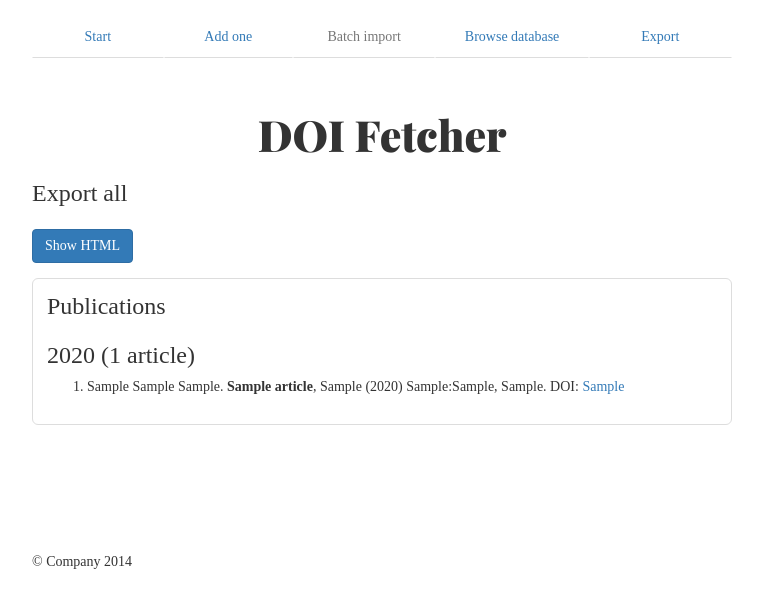
After one commit to juusokorhonen/doifetcher, a Flask app: page /export/all in a window 1280 px wide. The commit adds this page. Shown: the top 608 px of the page, without its empty margins (258-1021 px from the left). Run offline with Flask 2, Linux system fonts and the light colour scheme; tables that the repository leaves empty hold one stand-in row (values such as "Sample post"); some libraries are stand-ins or nearby versions; some web fonts are replaced.

Commit message:
Preliminary export function done.

```diff
--- a/doifetcher/__init__.py
+++ b/doifetcher/__init__.py
@@ -6,6 +6,7 @@ from flask_appconfig import AppConfig
 from flask_wtf.csrf import CsrfProtect
 from jinja2 import TemplateNotFound
 from doifetcher.forms import AddArticleForm
+from datetime import datetime
 import json
 import pprint
 
@@ -46,7 +47,7 @@ def create_app(config=None, configfile=None):
     # Development-specific functions
     if (app.debug):
         from doifetcher.model import populate_example_data
-        populate_example_data(app,db)
+        #populate_example_data(app,db)
     # Testing-specifig functions
     if (app.config.get('TESTING')):
         pass
--- a/doifetcher/export/__init__.py
+++ b/doifetcher/export/__init__.py
@@ -3,12 +3,34 @@ from __future__ import (absolute_import, division, print_function, unicode_liter
 from flask import Flask, Blueprint, current_app, request, render_template, redirect, flash, url_for, abort
 from jinja2 import TemplateNotFound
 from flask_bootstrap import Bootstrap
+from doifetcher.model import Article, Author, Journal
 
 export = Blueprint(u'export', __name__, template_folder='templates', static_folder='static', static_url_path='/static/export')
 
+def request_wants_json():
+    best = request.accept_mimetypes.best_match(['application/json', 'text/html'])
+    return (best == 'application/json') and (request.accept_mimetypes[best] > request.accept_mimetypes['text/html'])
+
 @export.route('/export', methods=['GET'])
-def export_data():
+def export_welcome():
     try:
         return render_template('export.html')
     except TemplateNotFound:
         abort(404)
+
+@export.route('/export/all', methods=['GET'])
+def export_all():
+    # We put all the data in the list "articles" and give it out to the template
+    articles = Article.query.order_by(Article.pub_date).all()
+    #for article in articles:
+    #    print(article.title.encode('utf-8'))
+    #    for author in article.authors:
+    #        print(author.last.encode('utf-8'))
+    try:
+        if (request_wants_json()):
+            return jsonify(articles)
+        else:
+            listhtml = render_template('list_ordered_by_year.html', articles=articles)
+            return render_template('export_all.html', listhtml=listhtml)
+    except TemplateNotFound:
+        abort(404)
--- /dev/null
+++ b/doifetcher/export/templates/export_all.html
@@ -0,0 +1,36 @@
+{% extends "base.html" %}
+
+{% block contentbody %}
+	<h2>Export all</h2>
+
+	{% if listhtml %}
+		<p><a href="#" role="button" class="btn btn-primary" data-toggle="modal" data-target="#htmldataModal">Show HTML</a></p>
+
+		<div style="border-radius: 6px; -webkit-border-radius: 6px; -moz-border-radius: 6px; border-collapse: separate; border: solid #ddd 1px; padding: 1em; height: 100%; overflow: auto;">
+			{{ listhtml|safe }}
+		</div>
+	{% else %}
+		No data found!
+	{% endif %}
+
+	<div class="modal fade" id="htmldataModal" tabindes="-1" role="dialog" aria-labelledby="htmldataModalLabel" aria-hidden="true">
+		<div class="modal-dialog">
+			<div class="modal-content">
+				<div class="modal-header">
+					<button type="button" class="close" data-dismiss="modal"><span aria-hidden="true">&times;</span><span class="sr-only">Close</span></button>
+					<h4 class="modal-title" id="htmldataModelLabel">HTML Source Code</h4>
+				</div>
+				<div class="modal-body">
+					<pre class="pre-scrollable small"><code class="html">{{ listhtml }}</code></pre>
+				</div>
+				<div class="modal-footer">
+					<button type="button" class="btn btn-default" data-dismiss="modal">Close</button>
+				</div>
+			</div>
+		</div>
+	</div>
+
+{% endblock %}
+
+{% block marketing %}
+{% endblock %}
--- /dev/null
+++ b/doifetcher/export/templates/list_ordered_by_year.html
@@ -0,0 +1,17 @@
+<h2>Publications</h2>
+
+{% set counter = 0 %}
+{% for year in articles|groupby('pub_date.year')|reverse %}
+<h3 class="accordion">{{ year.grouper }} ({{ year.list|count }} {% if year.list|count == 1 %}article{% else %}articles{% endif %})</h3>
+<ol class="accordion">
+	{% for article in year.list %}
+	<li value="{{ counter + loop.index }}"><p>
+		{% for author in article.authors %}{{ author.first }} {% if author.middle %}{{ author.middle }} {% endif %}{{ author.last }}{% if loop.last %}. {% else %}, {% endif %}{% endfor %}
+		<strong>{{ article.title }}</strong>,
+		{% if article.journal.abbreviation %}{{ article.journal.abbreviation }}{% else %}{{ article.journal.name }}{% endif %} ({{ article.pub_date.year }}) {{ article.volume }}{% if article.issue %}:{{ article.issue }}{% endif %}, {{ article.pages }}.
+		{% if article.doi %}DOI:&nbsp;<a href="http://dx.doi.org/{{ article.doi }}">{{ article.doi }}</a>{% endif %}
+	</p></li>
+	{% endfor %}
+	{% set counter = counter + year|length %}
+</ol>
+{% endfor %}
--- a/doifetcher/forms.py
+++ b/doifetcher/forms.py
@@ -34,6 +34,7 @@ class AddArticleForm(Form):
     journal_field = FormField(JournalForm)
     title_field = StringField(u"Title", validators=[Required()])
     volume_field = StringField(u"Volume", validators=[Optional()])
+    issue_field = StringField(u"Issue", validators=[Optional()])
     pages_field = StringField(u"Pages", validators=[Optional()])
     #year_field = StringField(u"Year", validators=[Required()])
     date_field = FormField(DateForm)
--- a/doifetcher/model/__init__.py
+++ b/doifetcher/model/__init__.py
@@ -82,10 +82,11 @@ class Article(db.Model):
     id = db.Column(db.Integer, primary_key=True)
     doi = db.Column(db.String(4096))
     title = db.Column(db.String(4096))
-    journal_id = db.Column(db.Integer, db.ForeignKey('journal.id'))
+    journal_id = db.Column(db.Integer, db.ForeignKey('journals.id'))
     journal = db.relationship('Journal',
             backref=db.backref('articles', lazy='dynamic'))
     volume = db.Column(db.String(4096))
+    issue = db.Column(db.String(4096))
     pages = db.Column(db.String(4096))
     pub_date = db.Column(db.DateTime)
     add_date = db.Column(db.DateTime)
@@ -104,6 +105,9 @@ class Article(db.Model):
         return '<Article %r>' % self.doi
 
 class Journal(db.Model):
+    """Represents a (scientific) journal, which has a name and an optional abbreviation."""
+    __tablename__ = "journals"
+
     id = db.Column(db.Integer, primary_key=True)
     name = db.Column(db.String(4096))
     abbreviation = db.Column(db.String(4096))
--- a/doifetcher/simple/templates/save.html
+++ b/doifetcher/simple/templates/save.html
@@ -16,6 +16,10 @@
 				{% endif %}
 				</dd>
 			<dt>Journal</dt><dd>{{ article.journal.name|sn }} {% if article.journal.abbreviation and article.journal.abbreviation != article.journal.name %}({{ article.journal.abbreviation }}){% endif %}</dd>
+			<dt>Year</dt><dd>{{ article.pub_date.year|sn }}</dd>
+			<dt>Volume</dt><dd>{{ article.volume|sn }}</dd>
+			<dt>Issue</dt><dd>{{ article.issue|sn }}</dd>
+			<dt>Pages</dt><dd>{{ article.pages|sn }}</dd>
 			<dt>DOI fetch data</dt><dd>
 				{% if article.json_data %}
 					<a href="#" data-toggle="modal" data-target="#extradataModal">Show</a>
--- a/doifetcher/templates/base.html
+++ b/doifetcher/templates/base.html
@@ -115,7 +115,7 @@ $('ul.nav a').filter(function() {
 				<li><a href="{{ url_for('simple.add') }}">Add one</a></li>
 				<li class="disabled"><a href="{{ url_for('batch.batch_import') }}">Batch import</a></li>
 				<li><a href="#">Browse database</a></li>
-				<li class="disabled"><a href="{{ url_for('export.export_data') }}">Export</a></li>
+				<li><a href="{{ url_for('export.export_welcome') }}">Export</a></li>
     </ul>
 {% endblock %}
 
```
Also changed, not shown: doifetcher/export/templates/export.html (added, +9 -0 lines), doifetcher/simple/__init__.py (+9 -0 lines), README.md.
